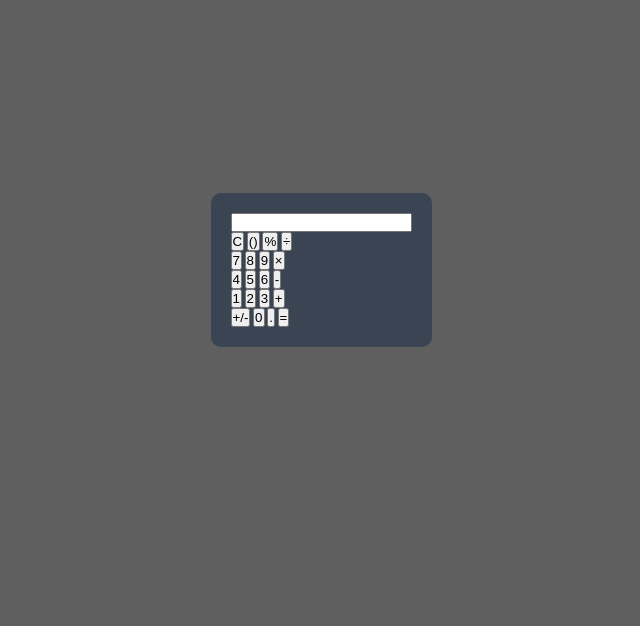
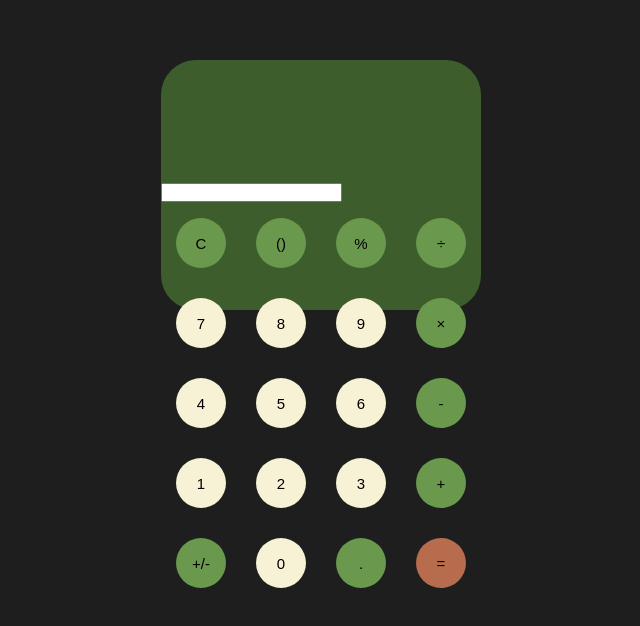
Before and after one commit to fojogrimmo/js-calculator-application, a plain HTML site: page index.html in a window 1280 px wide. Shown: the part 130-756 px from the top of the page, without its empty margins (319-959 px from the left). Drawn offline with Linux system fonts and the light colour scheme.

Commit message:
Add simple styling to buttons

```diff
--- a/css/style.css
+++ b/css/style.css
@@ -4,34 +4,71 @@
   box-sizing: inherit;
 }
 /*---*/
-html {
-  font-size: 60%;
-  box-sizing: border-box;
+body {
+  font-family: "Jost", sans-serif;
+  background-color: #1e1e1e;
 }
 
-body {
-  font-family: "Poppins", sans-serif;
-  color: #ffffff;
-  background-color: #5f5f5f;
-}
-
-/*---*/
-/* .wrapper {
-  width: 360px;
-  height: 640px;
-} */
 .container {
-  margin: 0 auto;
-  width: 100%;
-  height: 100vh;
+  margin: 20px auto;
+  width: 1000px;
+  height: 550px;
   display: flex;
   align-items: center;
   justify-content: center;
 }
 
 .calculator {
-  padding: 20px;
-  border-radius: 10px;
-  background-color: #3a4452;
+  width: 320px;
+  height: 250px;
+  background-color: #3e5d2d;
+  margin: 0 auto;
+  top: 20px;
+  position: relative;
+  border-radius: 35px;
+  box-shadow: 0 4px 8px rgba(0, 0, 0, 0.2), 0 6 20px 0 rgba(0, 0, 0, 0.19);
 }
-/*---*/
+
+.result {
+  height: 120px;
+}
+.history {
+  text-align: right;
+  height: 20px;
+  margin: 0 20px;
+  padding-top: 20px;
+  font-size: 15px;
+  color: #82879e;
+}
+.output {
+  text-align: right;
+  height: 60px;
+  margin: 10px 20px;
+  font-size: 30px;
+}
+
+.keyboard {
+  height: 400px;
+}
+#operator,
+#number,
+#equal {
+  width: 50px;
+  height: 50px;
+  margin: 15px;
+  float: left;
+  border-radius: 50%;
+  border-width: 0;
+  font-size: 15px;
+}
+#number {
+  background-color: #f7f1d6;
+}
+#operator {
+  background-color: #6a994e;
+}
+#equal {
+  background-color: #b86c4e;
+}
+.calculator form input {
+}
```
